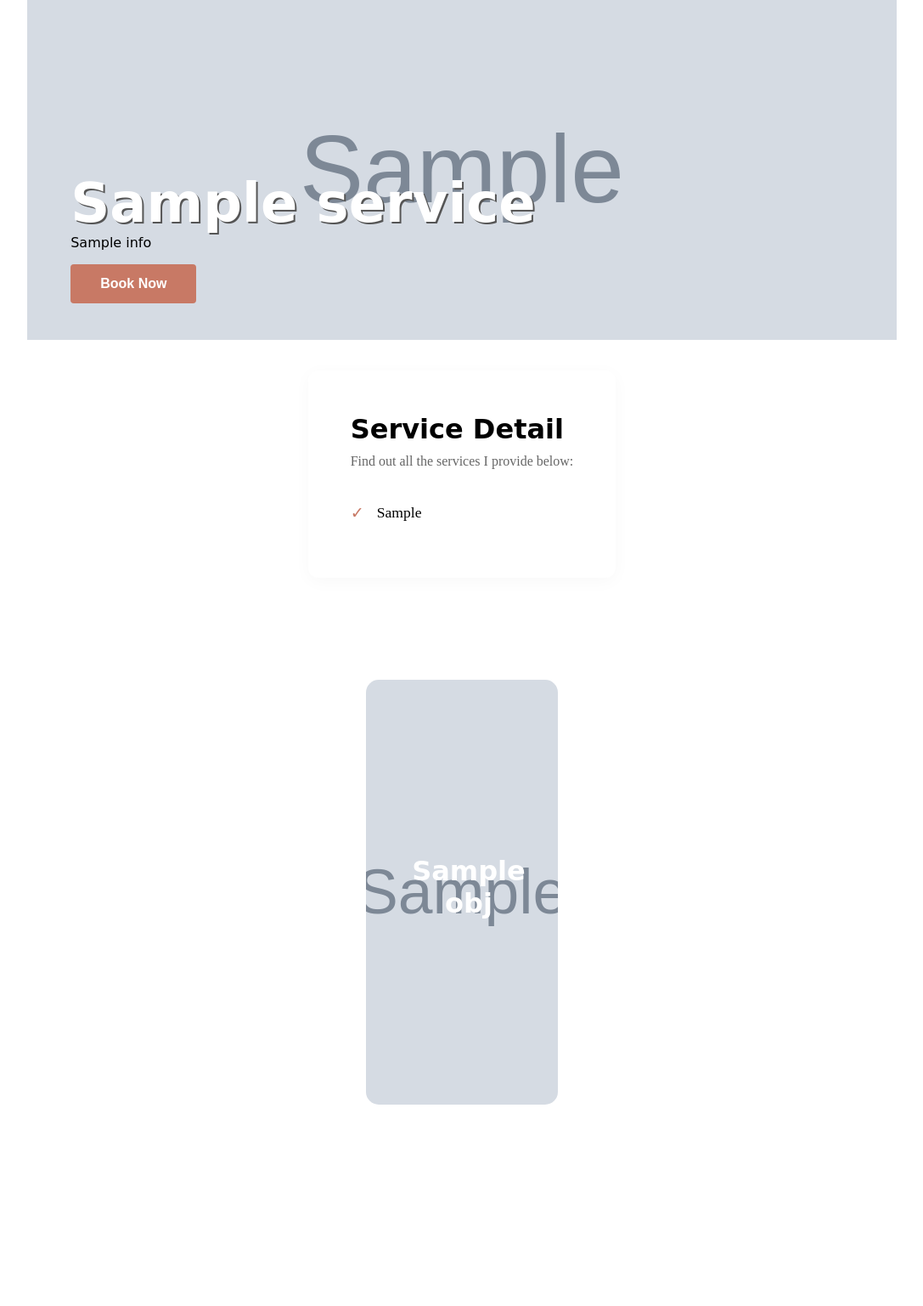
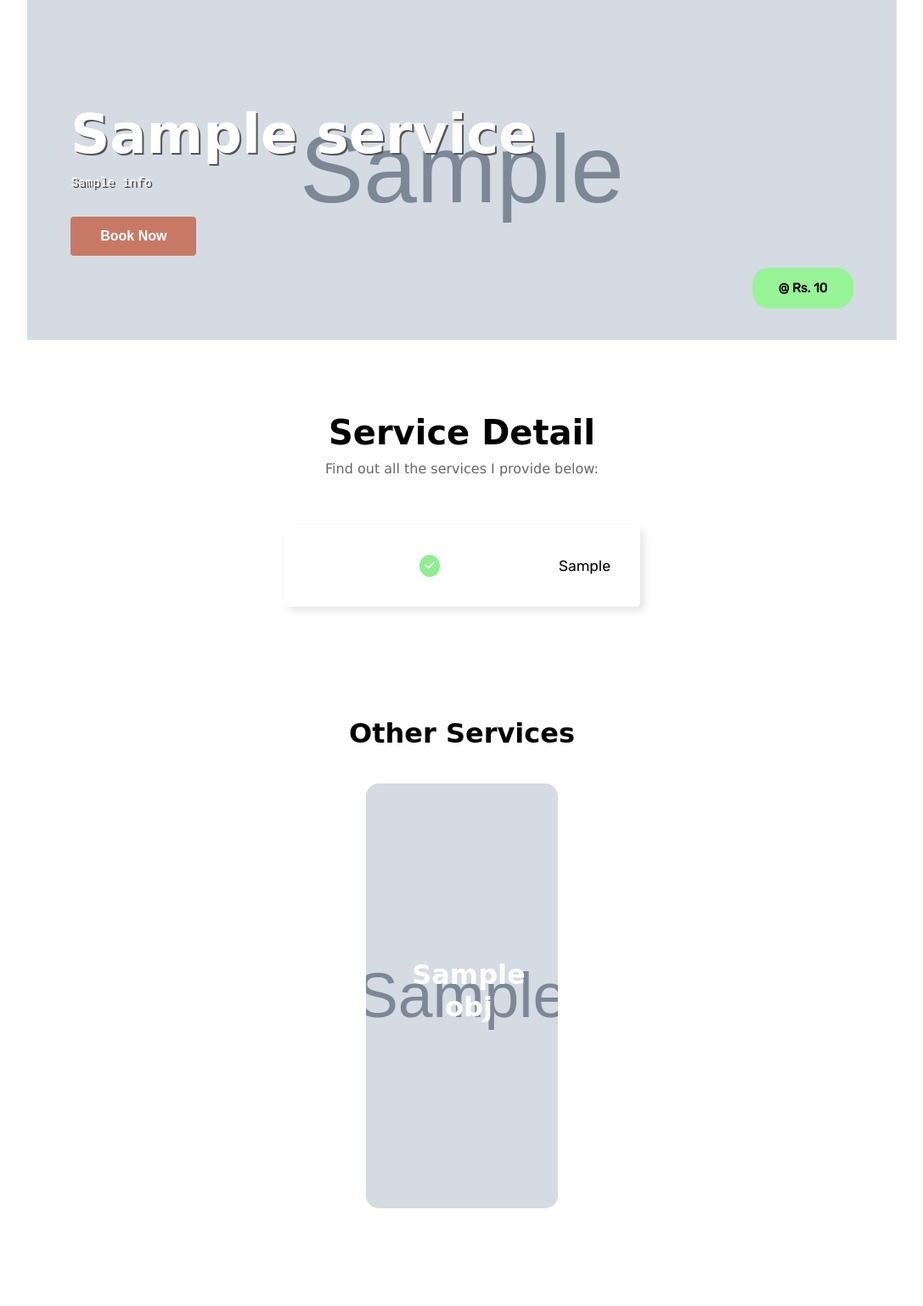
Before and after one commit to whyme-duh/sapp-fit, a Django app: template website/templates/website/service.html in a window 1280 px wide. Shown: the part 149-1686 px from the top of the page at 85% size, without its empty margins (96-1183 px from the left). Before the commit the page ends 1449 px from the top, so only its background shows below. Run offline with Django 4.2, Linux system fonts and the light colour scheme; the template is opened without the code that fills it: most values are stand-ins (such as "Sample title", 1, 10 or a date in 2020); grey boxes marked "Sample" are stand-in pictures; some libraries are stand-ins or nearby versions; some web fonts are replaced.

Commit message:
almost finished with the styling of service detail page

```diff
--- a/website/static/website/service-detail.css
+++ b/website/static/website/service-detail.css
@@ -17,9 +17,8 @@
 .service-header{
     font-family: var(--title-family);
     position: relative;
-}
-.service-header{
     width: 100%;
+
 }
 
 .service-detail-image{
@@ -30,16 +29,41 @@
 
 .service-header-content{
     position: absolute;
-    top: 50%;
+    display: block;
+    flex-direction: column;
+    align-items: flex-start;
+    justify-content: start;
+    top: 30%;
     left: 5%;
+}
+.price-pill{
+    position: absolute;
+    bottom: 10%;
+    right: 5%;
+    border: none;
+    padding: 1em;
+    padding-inline: 2em;
+    background-color: rgb(151, 244, 151);
+    border-radius: 20px;
+    color: rgb(0, 0, 0);
+    font-weight: 700;
+    font-size: 0.95em;
+    font-family: var(--paragraph-font);
 }
 .service-header-content h1{
     font-size: 4em;
     text-shadow: 2px 2px #555;
     color: white;
+    padding-bottom: 0.15em;
+}
+.service-header-content p{
+    font-family: var(--role-font);
+    text-shadow: 2px 2px #424242;
+    font-size: 0.9em;
+    color: white;
 }
 .book-now-btn{
-    margin-top: 1em;
+    margin-top: 2em;
     padding: 14px 35px;
     background-color: var(--accent-color);
     color: #fff;
@@ -52,21 +76,24 @@
 }
 
 .service-detail-list {
+    display: flex;
+    align-items: center;
+    flex-direction: column;
     margin-top: 2em;
     background-color: #fff;
     padding: 50px;
     border-radius: 12px;
-    box-shadow: 0 4px 20px rgba(0,0,0,0.03);
     margin-bottom: 80px;
 }
 
 .service-detail-list h1 {
-    font-size: 2rem;
+    font-size: 2.5rem;
     font-family: var(--title-family);
     margin-bottom: 10px;
 }
 
 .service-detail-list p {
+    font-family:'Lucida Sans', 'Lucida Sans Regular', 'Lucida Grande', 'Lucida Sans Unicode', Geneva, Verdana, sans-serif;
     margin-bottom: 25px;
     color: #666;
 }
@@ -75,32 +102,58 @@
     list-style-type: none; /* Removes standard bullets for a cleaner look */
     padding: 0;
 }
-
+.service-detail-list ul{
+    margin-top: 2em;
+    display: flex;
+    flex-wrap: wrap;
+    align-items: center;
+    justify-content: flex-start;
+    gap: 2em;
+}
 .service-detail-list li {
-    padding: 15px 0;
+    display: flex;
+    align-items: center;
+    font-family: var(--paragraph-font);
+    box-shadow: 5px 5px 10px rgb(230, 230, 230);
+    padding: 2em;
+    border-radius: 5px;
     border-bottom: 1px solid #f0f0f0;
     font-size: 1.1rem;
-    display: flex;
-    align-items: center;
     gap: 15px;
+    cursor: pointer;
+    width: 350px;
+}
+.service-detail-list li:hover{
+    transform: translateY(-5px);
+    background-color: rgba(231, 230, 230, 0.474);
+}
+.service-detail-list li:hover .fa-check{
+    background-color: rgb(0, 255, 0);
 }
 
-.service-detail-list li::before {
-    content: "✓";
-    color: var(--accent-color);
-    /* background-color: rgb(151, 238, 151);
+.fa-check{
+    background-color: lightgreen;
+    font-size: 0.75em;
+    padding-inline: 0.5em;
+    padding-block: 0.5em;
     border-radius: 50%;
-    font-weight: bold;
-    padding-block: 0.25em;
-    padding-inline: 0.5em; */
-    font-size: 1.2rem;
+    color: white;
 }
 
 .service-detail-list li:last-child {
     border-bottom: none;
 }
-
-
+.other-services-container{
+    width: 100%;
+}
+.other-services{
+    display: flex;
+    flex-direction: column;
+    align-items: center;
+}
+.other-services h1{
+    font-family: var(--title-family);
+}
 
 /* --- Responsive Adjustments --- */
 @media (max-width: 900px) {
--- a/website/templates/website/service.html
+++ b/website/templates/website/service.html
@@ -14,15 +14,21 @@
             <p>{{service.info}}</p>
             <a href=""><button class="book-now-btn">Book Now</button></a>
         </div>
+        <button class="price-pill">@ Rs. {{service.price}}</button>
+
     </div>
     <div class="service-detail-list">
         <h1>Service Detail</h1>
         <p>Find out all the services I provide below:</p>
         <ul>
             {% for obj in service.feature.all %}
-                <li>{{obj.service_item}}</li>
+                <li><i class="fa fa-check" aria-hidden="true"></i>{{obj.service_item}}</li>
             {% endfor %}
         </ul>
+    </div>
+    <div class="other-services-container">
+        <div class="other-services">
+            <h1>Other Services</h1>
         </div>
         <div class="services-list">
             {% for obj in other_services %}
@@ -39,5 +45,6 @@
             {% endfor %}
         </div>
     </div>
+</div>
 
 {% endblock %}
```
Lines whose indentation alone changed are shown as unchanged.
